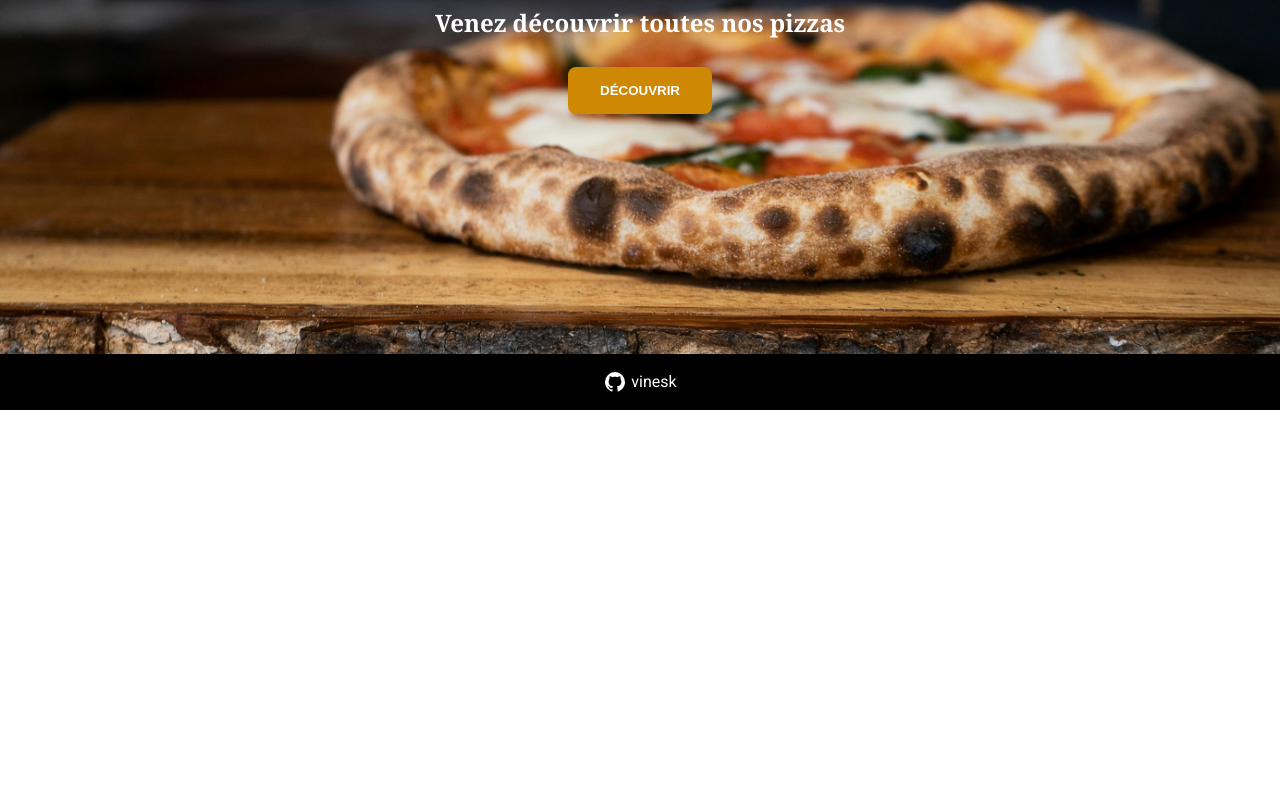
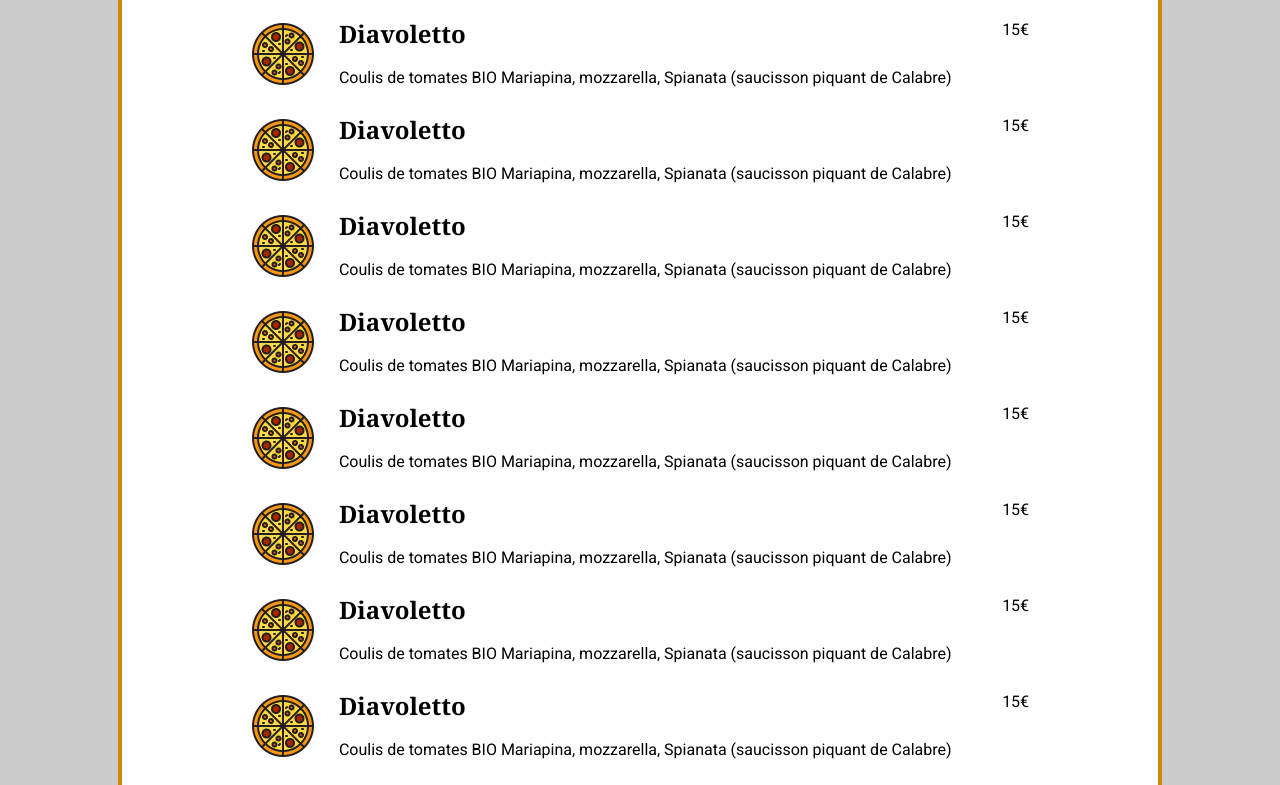
Before and after one commit to vinesk/odin-restaurant-page, a website built with webpack: page dist/index.html in a window 1280 px wide. Shown: the part 390-1175 px from the top of the page. Before the commit the page ends 800 px from the top, so only its background shows below. Built offline with nearby package versions, Linux system fonts and the light colour scheme.

Commit message:
Add modules for menu and contact pages

```diff
--- a/src/index.js
+++ b/src/index.js
@@ -1,12 +1,13 @@
 import "./styles/style.css";
 import header from "./components/header";
 import home from "./pages/home";
+import menu from "./pages/menu";
+import contact from "./pages/contact";
 import footer from "./components/footer";
 
 const content = document.querySelector("#content");
 
 content.innerHTML = `
-${header()}
-${home()}
-${footer()}
-`;
+  ${header()}
+  ${menu()}
+  ${footer()}`;
--- a/src/pages/contact/index.css
+++ b/src/pages/contact/index.css
@@ -0,0 +1,32 @@
+.contact {
+  flex: 1 0 auto;
+  padding: var(--space-xl);
+  display: flex;
+  flex-direction: column;
+  align-items: center;
+  background-color: var(--color-tertiary);
+}
+
+.contact .title {
+  color: var(--color-primary);
+  padding-bottom: var(--space-lg);
+}
+
+.contact .form {
+  background-color: var(--white);
+  border: 0.25rem solid var(--color-primary);
+  border-radius: var(--border-radius);
+  width: 50%;
+  padding: var(--space-xl);
+  display: grid;
+  grid-template-columns: auto 1fr;
+  gap: var(--space-xl);
+}
+
+.contact .form label {
+  font-weight: 700;
+}
+
+.contact .form .btn {
+  grid-column: 1 / -1;
+}
--- a/src/pages/contact/index.js
+++ b/src/pages/contact/index.js
@@ -0,0 +1,19 @@
+import "./index.css";
+
+const contact = () => {
+  return `
+    <main class="contact">
+      <h2 class="title">Nous contacter</h2>
+      <form class="form" action="#" method="post">
+        <label for="firstname">Prénom :</label>
+        <input type="text" name="firstname" id="firstname" />
+        <label for="lastname">Nom :</label>
+        <input type="text" name="lastname" id="lastname" />
+        <label for="comment">Commentaire :</label>
+        <textarea name="comment" id="comment" cols="30" rows="10"></textarea>
+        <button class="btn btn-primary" type="submit">Envoyer</button>
+      </form>
+    </main>`;
+};
+
+export default contact;
--- a/src/pages/home/index.css
+++ b/src/pages/home/index.css
@@ -1,6 +1,6 @@
-.main {
+.home {
   flex: 1 0 auto;
-  padding: var(--space-lg) var(--space-xl);
+  padding: var(--space-xl);
   background: center / cover no-repeat url("./img/img-bg.jpg");
   display: flex;
   flex-direction: column;
@@ -10,10 +10,10 @@
   text-align: center;
 }
 
-.main .title {
+.home .title {
   color: var(--color-primary);
 }
 
-.main .subtitle {
+.home .subtitle {
   color: var(--white);
 }
--- a/src/pages/home/index.js
+++ b/src/pages/home/index.js
@@ -2,7 +2,7 @@ import "./index.css";
 
 const home = () => {
   return `
-  <main class="main">
+  <main class="home">
     <h2 class="title">Bienvenue chez Odin Pizza !</h2>
     <h3 class="subtitle">Venez découvrir toutes nos pizzas</h3>
     <button class="btn btn-primary">Découvrir</button>
--- a/src/pages/menu/index.css
+++ b/src/pages/menu/index.css
@@ -0,0 +1,54 @@
+.menu {
+  flex: 1 0 auto;
+  padding: var(--space-xl);
+  display: flex;
+  flex-direction: column;
+  align-items: center;
+  background-color: var(--color-tertiary);
+}
+
+.menu .title {
+  color: var(--color-primary);
+  padding-bottom: var(--space-lg);
+}
+
+.menu .pizzas {
+  background-color: var(--white);
+  border: 0.25rem solid var(--color-primary);
+  border-radius: var(--border-radius);
+  width: 80%;
+  padding: var(--space-xl);
+  display: flex;
+  flex-direction: column;
+  align-items: center;
+  gap: var(--space-xl);
+}
+
+.menu .pizzas .pizza {
+  display: grid;
+  grid-template-columns: auto 1fr auto;
+  grid-template-areas:
+    "img  name        price"
+    "img  description price";
+  gap: var(--space-lg);
+  width: 80%;
+}
+
+.menu .pizzas .pizza .img {
+  grid-area: img;
+  width: 4rem;
+  height: 4rem;
+}
+
+.menu .pizzas .pizza .name {
+  grid-area: name;
+}
+
+.menu .pizzas .pizza .price {
+  grid-area: price;
+}
+
+.menu .pizzas .pizza .description {
+  grid-area: description;
+  text-align: justify;
+}
--- a/src/pages/menu/index.js
+++ b/src/pages/menu/index.js
@@ -0,0 +1,29 @@
+import "./index.css";
+import icon from "./img/icon-pizza.png";
+
+const menu = () => {
+  let pizzas = "";
+  const pizza = `
+  <article class="pizza">
+    <img class="img" src="${icon}" alt="Diavoletto" />
+    <h3 class="name">Diavoletto</h3>
+    <p class="price">15€</p>
+    <p class="description">
+      Coulis de tomates BIO Mariapina, mozzarella, Spianata (saucisson
+      piquant de Calabre)
+    </p>
+  </article>`;
+  for (let i = 0; i < 10; i++) {
+    pizzas += pizza;
+  }
+
+  return `
+  <main class="menu">
+    <h2 class="title">Nos pizzas</h2>
+    <section class="pizzas">
+      ${pizzas}
+    </section>
+  </main>`;
+};
+
+export default menu;
```
Also changed, not shown: dist/8cdc1fa453a373c87c0f.jpg (deleted), dist/css/global.css (deleted), dist/css/reset.css (deleted), dist/css/style.css (deleted), dist/img/icon-github.svg (deleted), dist/img/img-bg.jpg (deleted), dist/index.html, dist/js/script.js, src/pages/menu/img/icon-pizza.png (added).
